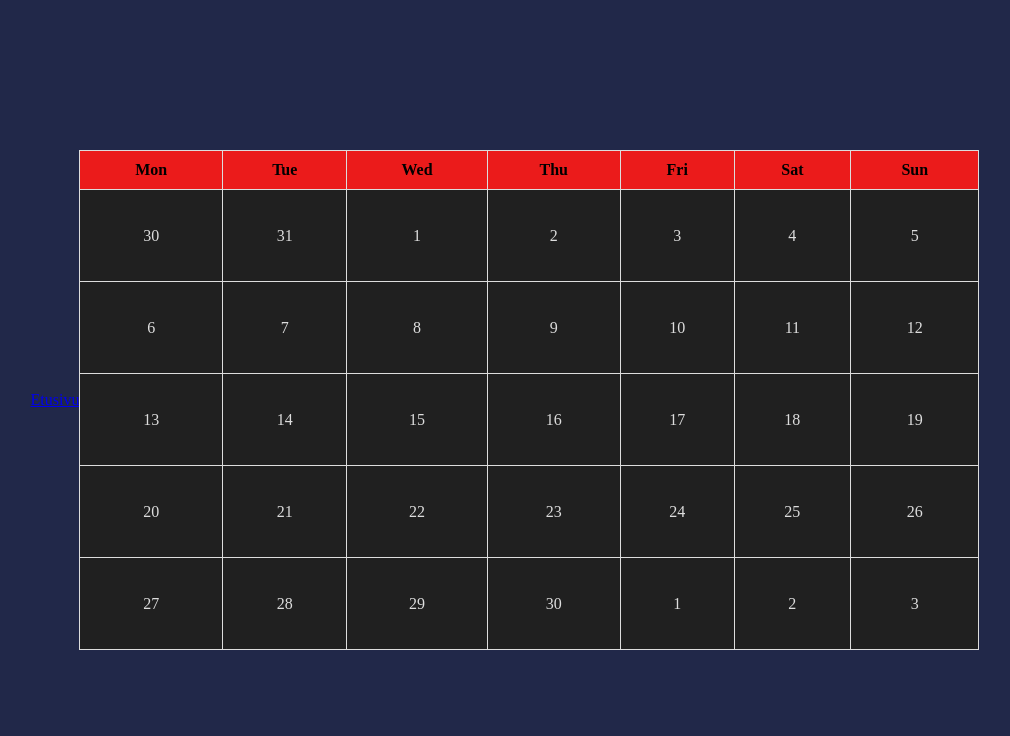
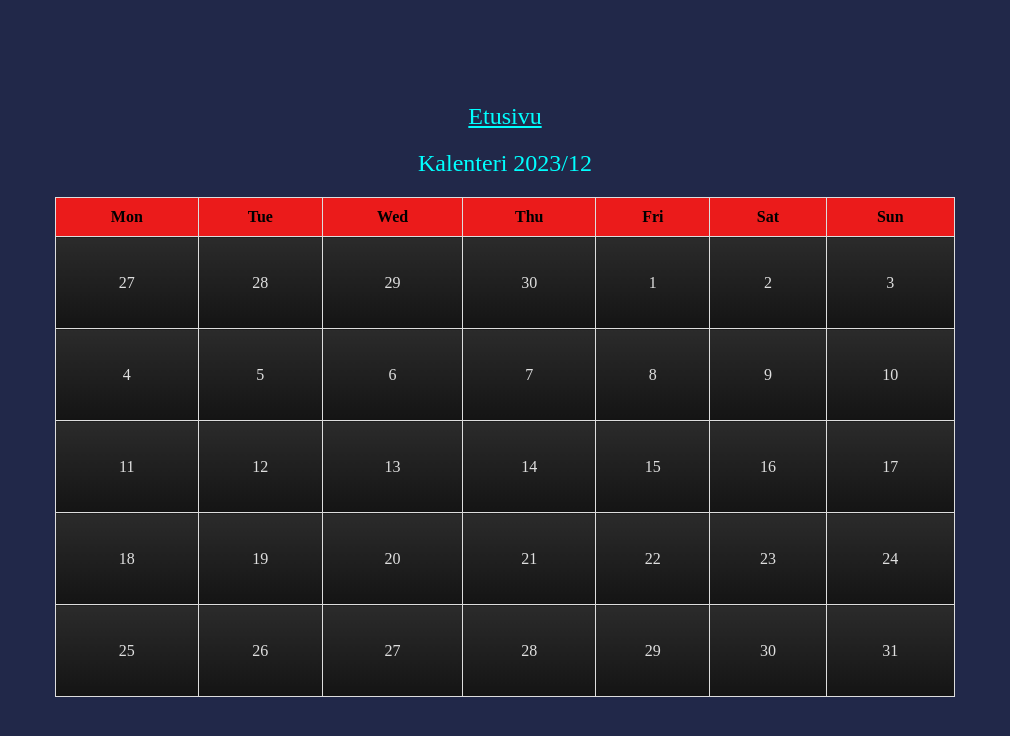
Before and after one commit to KarriLahtis/dino-unity, a plain HTML site: page peli-sivusto/src/Pages/kalnteri.html in a window 1280 px wide. Shown: the whole page, without its empty margins (135-1145 px from the left). Drawn offline with Linux system fonts and the light colour scheme.

Commit message:
Add files via upload

```diff
--- a/peli-sivusto/src/Pages/kalnteri.html
+++ b/peli-sivusto/src/Pages/kalnteri.html
@@ -1,19 +1,31 @@
 <!DOCTYPE html>
 <html lang="en">
   <head>
-  <meta charset="UTF-8">
-  <meta name="viewport" content="width=device-width, initial-scale=1.0">
-  <title>MAHTIMUKULAPELIT - Kalenteri 2023/11</title>
+    <meta charset="UTF-8" />
+    <meta name="viewport" content="width=device-width, initial-scale=1.0" />
     <style>
+      body {
+        display: flex;
+        flex-direction: column;
+        align-items: center;
+        justify-content: center;
+        height: 100vh;
+        margin: 0;
+      }
+
+      #etusivu {
+        font-size: 24px;
+        margin-bottom: 20px;
+        color: aqua;
+      }
+
+      #kalenteri {
+        font-size: 24px;
+        margin-bottom: 20px;
+        color: aqua;
+      }
 
       body {
-      color: #ddd;
-      margin: 0;
-      padding: 0;
-      display: flex;
-      justify-content: center;
-      align-items: center;
-      height: 100vh;
         background-color: #212849;
       }
 
@@ -24,7 +36,8 @@
         text-align: center;
       }
 
-    th, td {
+      th,
+      td {
         padding: 10px;
         border: 1px solid #ddd;
       }
@@ -35,16 +48,19 @@
       }
 
       td {
-      background-color: #202020;
+        background: linear-gradient(to top, rgb(20, 20, 20),rgb(43, 43, 43));
+        color: #dfdfdf;
       }
 
       td:hover {
         background-color: #535353;
       }
     </style>
+    <title>MAHTIMUKULAPELIT - Kalenteri</title>
   </head>
   <body>
-  <a href="../../index.html">Etusivu</a>
+    <a id="etusivu" href="../../index.html">Etusivu</a>
+    <div id="kalenteri">Kalenteri 2023/12</div>
       <table>
         <thead>
           <tr>
@@ -59,42 +75,6 @@
         </thead>
         <tbody>
           <tr>
-        <td>30</td>
-        <td>31</td>
-        <td>1</td>
-        <td>2</td>
-        <td>3</td>
-        <td>4</td>
-        <td>5</td>
-      </tr>
-      <tr>
-        <td>6</td>
-        <td>7</td>
-        <td>8</td>
-        <td>9</td>
-        <td>10</td>
-        <td>11</td>
-        <td>12</td>
-      </tr>
-      <tr>
-        <td>13</td>
-        <td>14</td>
-        <td>15</td>
-        <td>16</td>
-        <td>17</td>
-        <td>18</td>
-        <td>19</td>
-      </tr>
-      <tr>
-        <td>20</td>
-        <td>21</td>
-        <td>22</td>
-        <td>23</td>
-        <td>24</td>
-        <td>25</td>
-        <td>26</td>
-      </tr>
-      <tr>
             <td>27</td>
             <td>28</td>
             <td>29</td>
@@ -103,8 +83,44 @@
             <td>2</td>
             <td>3</td>
           </tr>
+          <tr>
+            <td>4</td>
+            <td>5</td>
+            <td>6</td>
+            <td>7</td>
+            <td>8</td>
+            <td>9</td>
+            <td>10</td>
+          </tr>
+          <tr>
+            <td>11</td>
+            <td>12</td>
+            <td>13</td>
+            <td>14</td>
+            <td>15</td>
+            <td>16</td>
+            <td>17</td>
+          </tr>
+          <tr>
+            <td>18</td>
+            <td>19</td>
+            <td>20</td>
+            <td>21</td>
+            <td>22</td>
+            <td>23</td>
+            <td>24</td>
+          </tr>
+          <tr>
+            <td>25</td>
+            <td>26</td>
+            <td>27</td>
+            <td>28</td>
+            <td>29</td>
+            <td>30</td>
+            <td>31</td>
+          </tr>
         </tbody>
       </table>
-
+    </div>
   </body>
 </html>
```
Also changed, not shown: peli-sivusto/src/Pages/Dinopeli/DinoPeli.html (+0 -1 lines), peli-sivusto/src/Pages/Flappybird/flappybird.html (+0 -1 lines), peli-sivusto/src/Pages/Matopeli/matopeli.html (+0 -1 lines), peli-sivusto/src/Pages/Miinaharava/miinaharava.html (+0 -1 lines), peli-sivusto/src/Pages/Muistipeli/index.html (+0 -1 lines), peli-sivusto/src/Pages/Pacman/index.html (+0 -2 lines), peli-sivusto/src/Pages/Pacman/pacman.html (+0 -2 lines), peli-sivusto/src/Pages/Pong/Pong.html (+0 -1 lines), peli-sivusto/src/Pages/Tetris/tetris.html (+0 -1 lines), peli-sivusto/src/Pages/Zombie/ZombiePeli.html (+0 -1 lines), peli-sivusto/src/Pages/calculator.html (+11 -5 lines), peli-sivusto/src/Pages/kello.html (added, +61 -0 lines), peli-sivusto/src/Pages/lisäohjelmat.html (+4 -3 lines), peli-sivusto/src/Pages/ohje.html (+0 -7 lines), 1 more files. Lines whose indentation alone changed are shown as unchanged.
